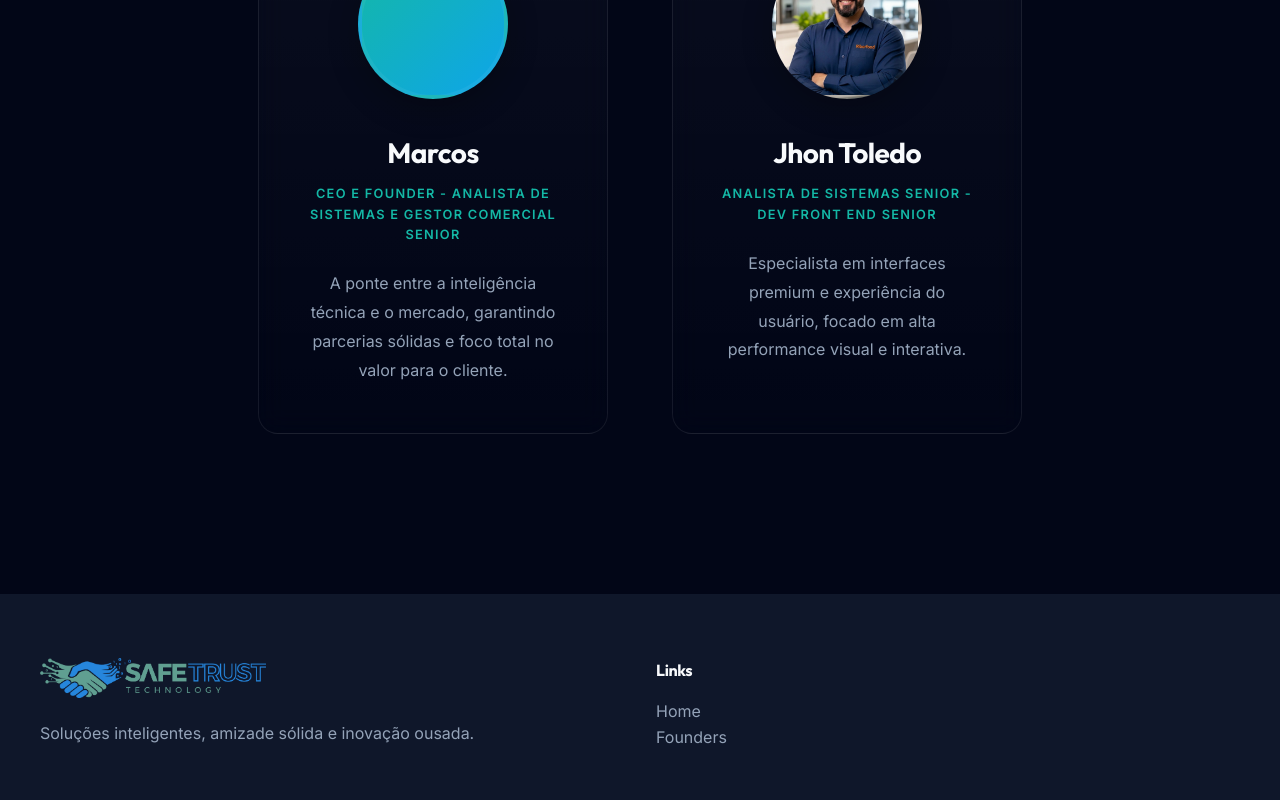
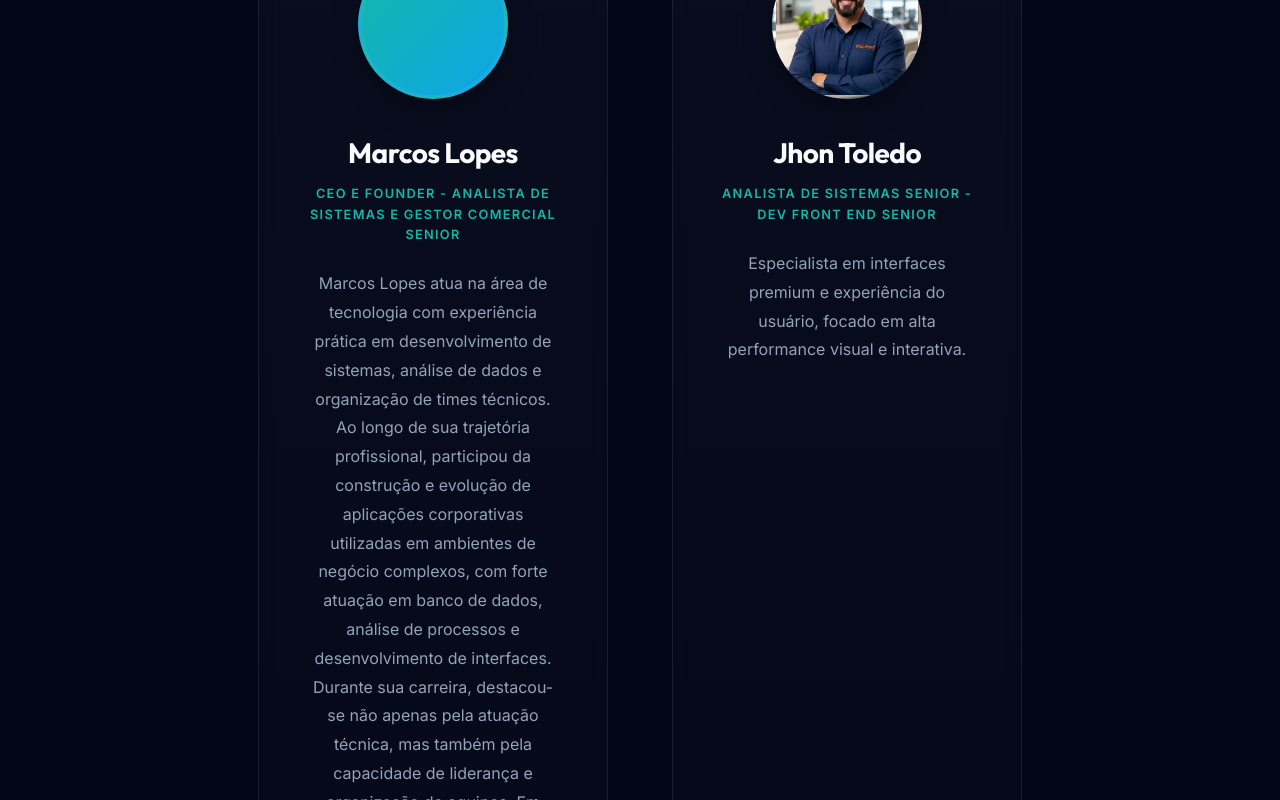
Before and after one commit to Jhon30Tol/institucional_page, a React (Vite) app: page /sobre in a window 1280 px wide. Shown: the part 1260-2060 px from the top of the page. Built offline with nearby package versions, Linux system fonts and the light colour scheme.

Commit message:
feat: atualiza bio e nome do Marcos Lopes na listagem de fundadores

```diff
--- a/data/ContentStore.ts
+++ b/data/ContentStore.ts
@@ -38,9 +38,9 @@ export const FOUNDERS_DATA: Founder[] = [
     },
     {
         id: 'f3',
-        name: 'Marcos',
+        name: 'Marcos Lopes',
         role: 'CEO e Founder - Analista de Sistemas e Gestor Comercial Senior',
-        story: 'A ponte entre a inteligência técnica e o mercado, garantindo parcerias sólidas e foco total no valor para o cliente.',
+        story: 'Marcos Lopes atua na área de tecnologia com experiência prática em desenvolvimento de sistemas, análise de dados e organização de times técnicos. Ao longo de sua trajetória profissional, participou da construção e evolução de aplicações corporativas utilizadas em ambientes de negócio complexos, com forte atuação em banco de dados, análise de processos e desenvolvimento de interfaces.\n\nDurante sua carreira, destacou-se não apenas pela atuação técnica, mas também pela capacidade de liderança e organização de equipes. Em experiências anteriores, assumiu responsabilidades de orientação e desenvolvimento de colegas de equipe, contribuindo para formação técnica de profissionais e para melhoria da colaboração dentro dos times.\n\nSeu perfil combina conhecimento técnico com forte habilidade de relacionamento e gestão de pessoas, sempre buscando criar ambientes de trabalho colaborativos e focados em resultados. Marcos acredita que tecnologia só gera valor quando alinhada às necessidades reais das empresas e das pessoas que utilizam os sistemas no dia a dia.\n\nNa SafeTrust, atua na estruturação do negócio, relacionamento com clientes e desenvolvimento estratégico da plataforma, contribuindo para transformar necessidades do mercado em soluções tecnológicas acessíveis e escaláveis.',
         image: '/images/founder-placeholder.png'
     },
     {
```
